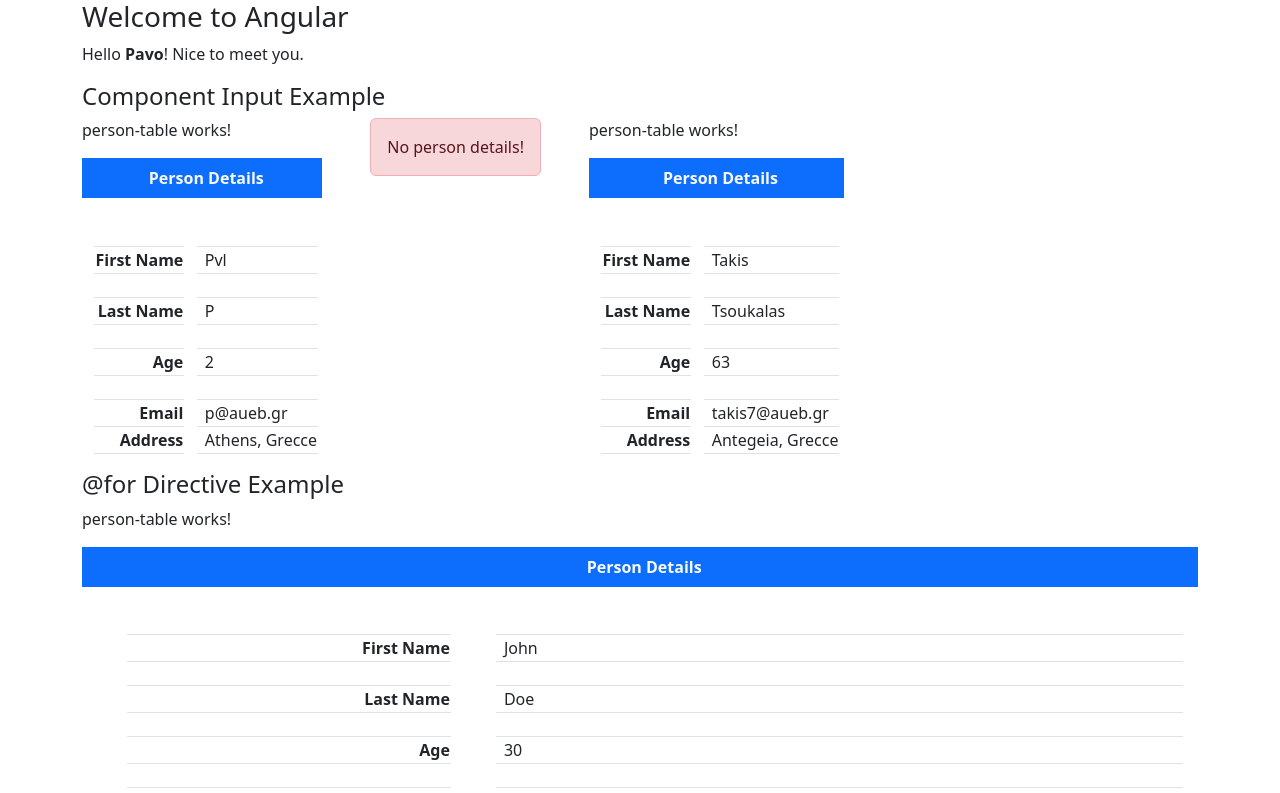
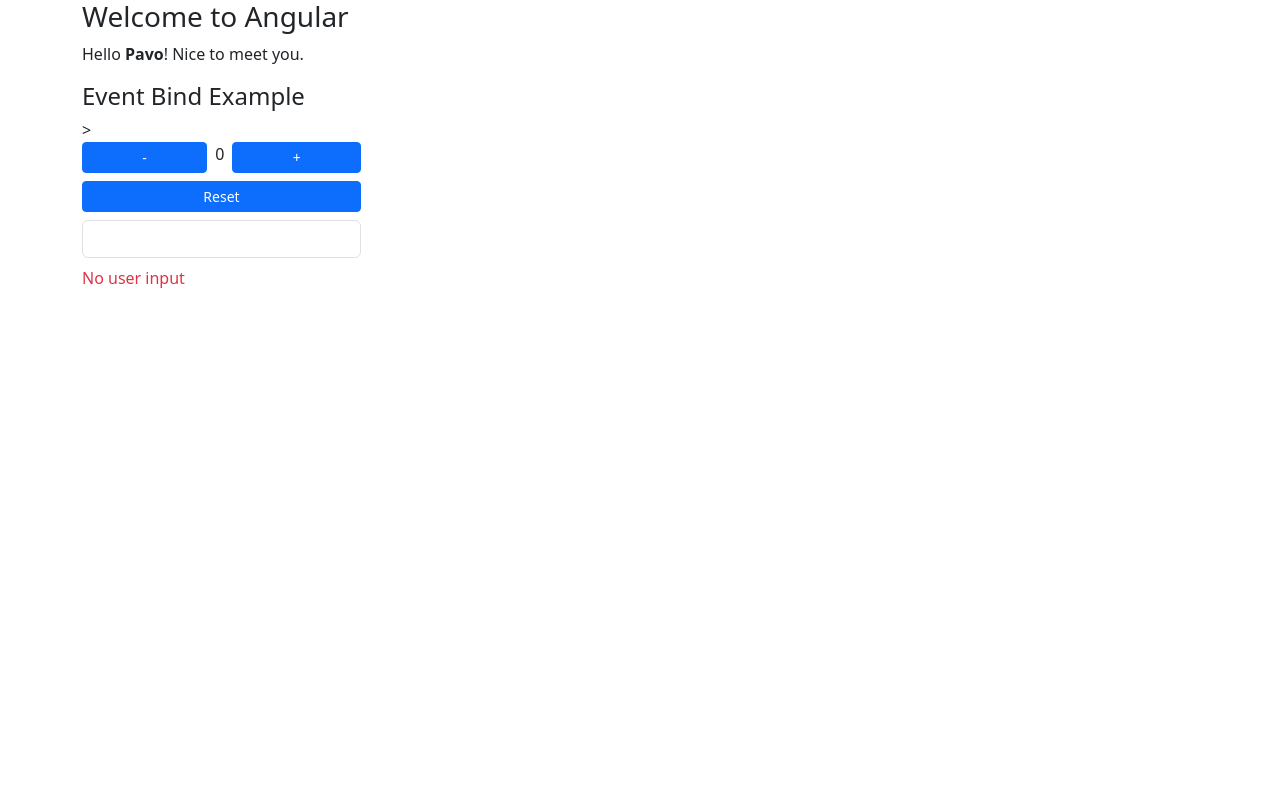
Before and after one commit to pav1op/angular-introduction, an Angular app: page / in a window 1280 px wide. Shown: the top 793 px of the page. Built offline with nearby package versions, Linux system fonts and the light colour scheme.

Commit message:
event binding

```diff
--- a/src/app/app.component.html
+++ b/src/app/app.component.html
@@ -2,7 +2,9 @@
        <h3>Welcome to Angular</h3>
        <p>Hello <strong>{{ name }}</strong>! Nice to meet you.</p>
 
-  <h4>Component Input Example</h4>
+  <app-event-bind-example></app-event-bind-example>
+
+  <!-- <h4>Component Input Example</h4>
 
   <div class="d-flex gap-5 text-nowrap ">
     <app-person-table [person]="person0"></app-person-table>
@@ -17,6 +19,6 @@
     @for(user of users; track user) {
       <app-person-table [person]="user"></app-person-table>
     }
-  </div>
+  </div> -->
 
 </div>
--- a/src/app/app.component.ts
+++ b/src/app/app.component.ts
@@ -1,11 +1,12 @@
 import { Component } from '@angular/core';
 import { PersonTableComponent } from './components/person-table/person-table.component';
 import { Person } from './shared/interfaces/person';
+import { EventBindExampleComponent } from './components/event-bind-example/event-bind-example.component';
 
 @Component({
   selector: 'app-root',
   standalone: true,
-  imports: [PersonTableComponent],
+  imports: [PersonTableComponent, EventBindExampleComponent],
   templateUrl: './app.component.html',
   styleUrl: './app.component.css'
 })
--- /dev/null
+++ b/src/app/components/event-bind-example/event-bind-example.component.html
@@ -0,0 +1,21 @@
+<h4>Event Bind Example</h4>>
+
+<div class="d-flex flex-column gap-2 w-25">
+    <div class="d-flex gap-2 align-center">
+        <button class="btn btn-primary btn-sm flex-grow-1" (click)="decrementTimes()">-</button>
+        <span>{{ times }}</span>
+        <button class="btn btn-primary btn-sm flex-grow-1" (click)="incrementTimes()">+</button>
+    </div>
+    <button class="btn btn-primary btn-sm" (click)="resetTimes()">Reset</button>
+
+</div>
+<div class="mt-2 mb-2 d-flex flex-column gap-2 w-25">
+    <input  type="text" class="form-control" (input)="onUserInput($event)"/>
+    @if(!userInput) {
+        <span class="text-danger">No user input</span>
+    } @else {
+        <span class="text-bg-info p-2 text-truncate">
+            {{ userInput }}
+        </span>
+    }
+</div>
--- /dev/null
+++ b/src/app/components/event-bind-example/event-bind-example.component.ts
@@ -0,0 +1,31 @@
+import { Component } from '@angular/core';
+
+@Component({
+  selector: 'app-event-bind-example',
+  standalone: true,
+  imports: [],
+  templateUrl: './event-bind-example.component.html',
+  styleUrl: './event-bind-example.component.css'
+})
+export class EventBindExampleComponent {
+  times: number = 0;
+
+  userInput: string = '';
+
+  incrementTimes() {
+    this.times++;
+  }
+
+  decrementTimes() {
+    this.times--;
+  }
+
+  resetTimes() {
+    this.times = 0;
+  }
+
+  onUserInput(event: Event) {
+    const value =  (event.target as HTMLInputElement).value;
+    this.userInput = value;
+  }
+}
```
Also changed, not shown: src/app/components/event-bind-example/event-bind-example.component.css (added), 1 other file (tests, documents, lock files or other folders).
